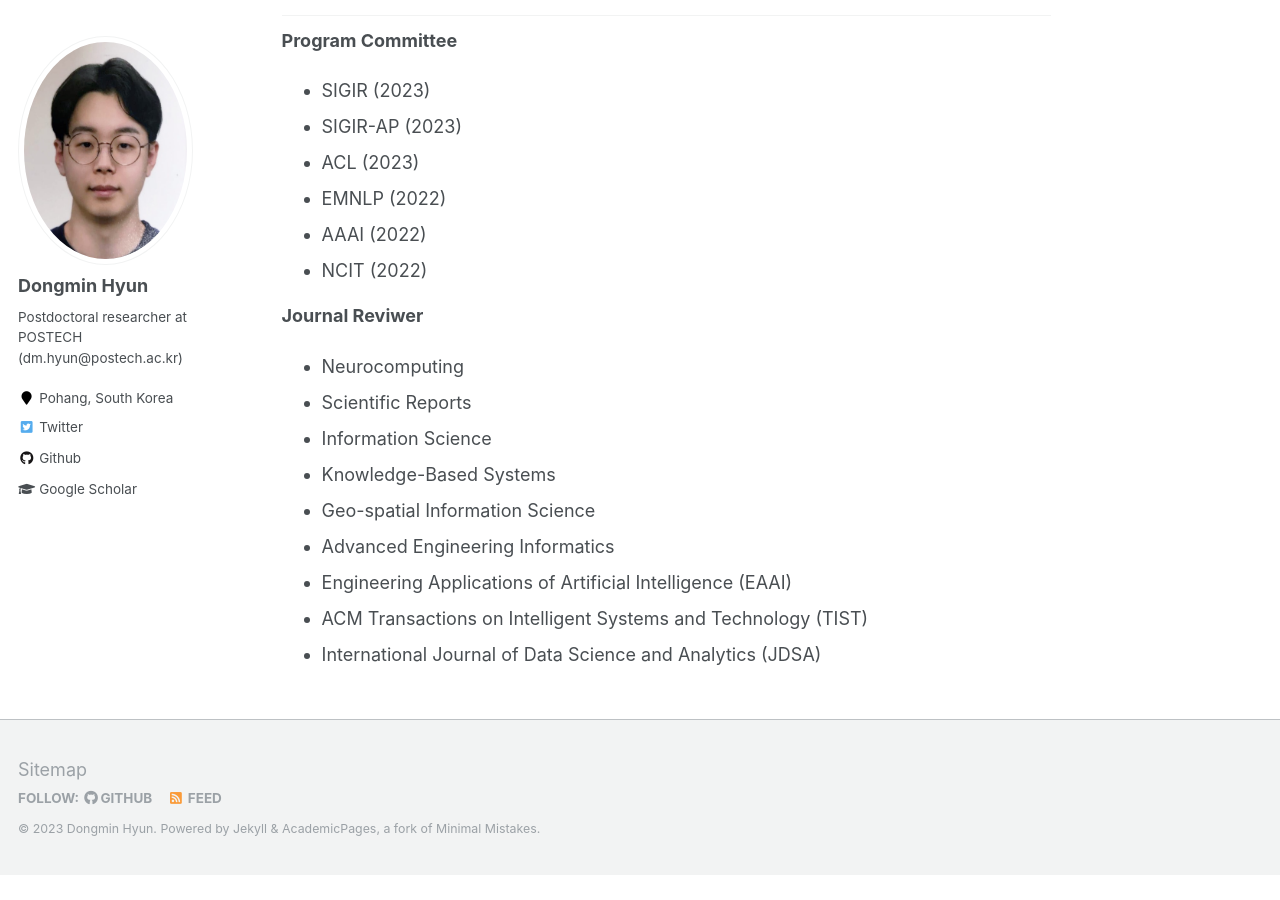
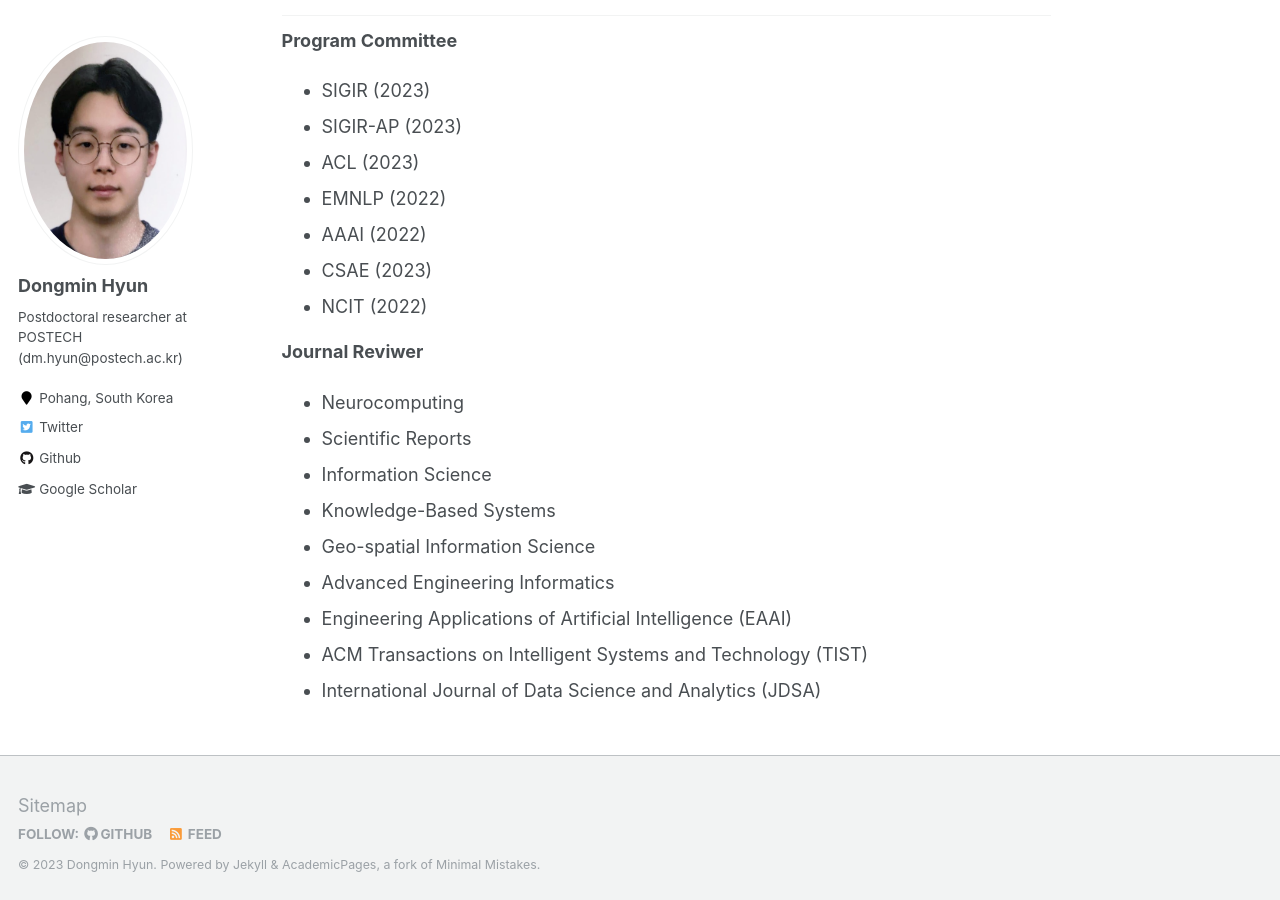
Before and after one commit to dmhyun/dmhyun.github.io, a Jekyll site: the page built from _pages/about.md, in a window 1280 px wide and 900 px high, scrolled down 1992 px. Built offline with Jekyll 4.4.1, drawn with Linux system fonts in a browser that asks for light colours; before the commit the page ends 2867 px from its top, so only the background shows below that.

Commit message:
Update about.md

```diff
--- a/_pages/about.md
+++ b/_pages/about.md
@@ -67,6 +67,7 @@ Academic Service
 - ACL (2023)
 - EMNLP (2022)
 - AAAI (2022)
+- CSAE (2023)
 - NCIT (2022)
 
 **Journal Reviwer**
```
